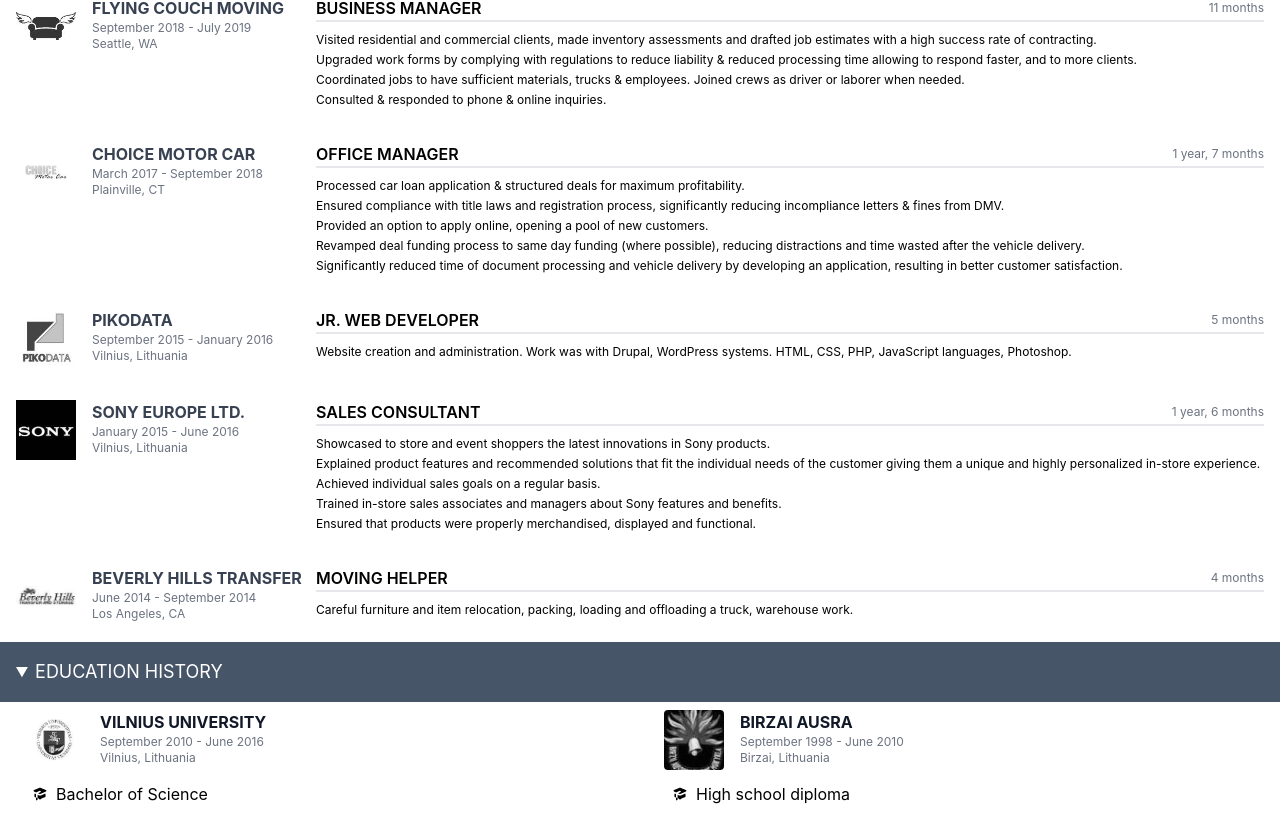
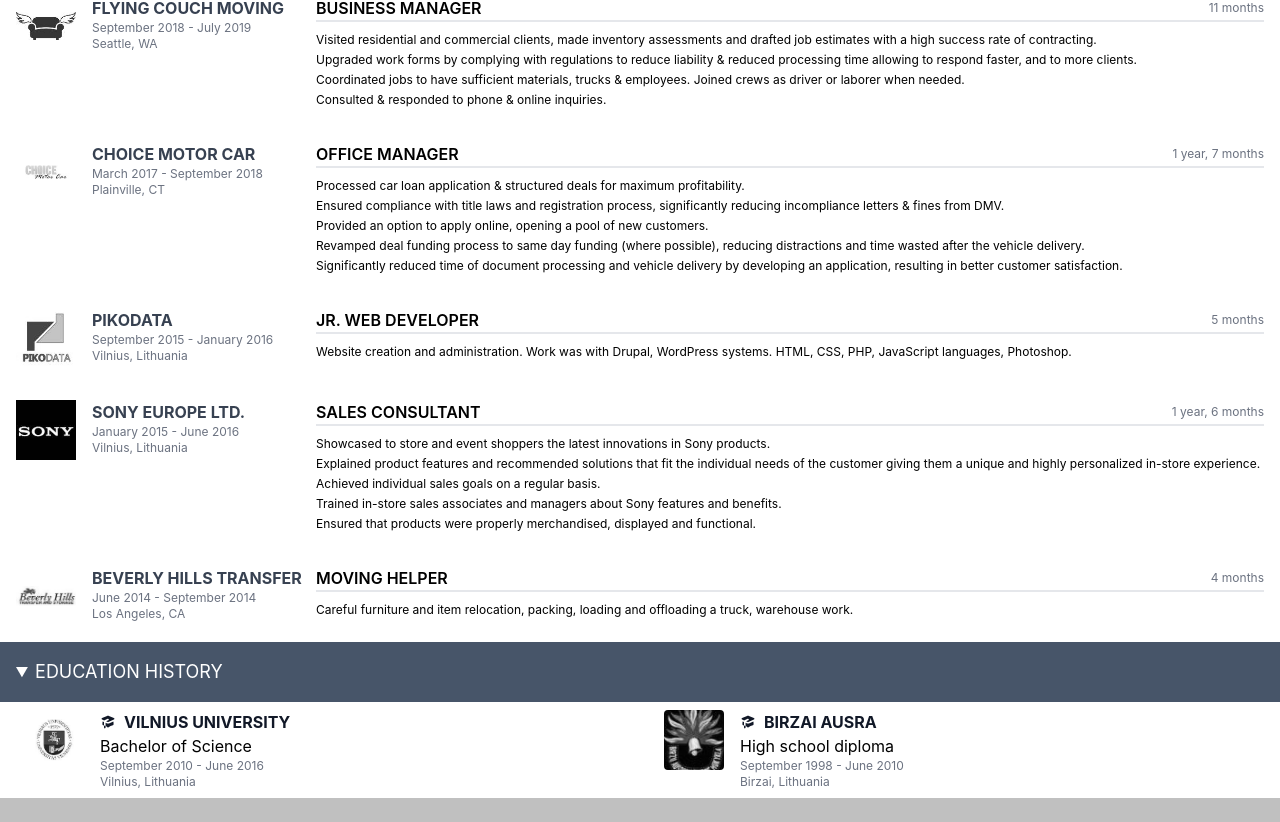
Before and after one commit to jelizarovas/resume, a React (Create React App) app: page / in a window 1280 px wide. Shown: the part 426-1248 px from the top of the page. After the commit the page ends 1224 px from the top, so only its background shows below. Built offline with nearby package versions, Linux system fonts and the light colour scheme.

Commit message:
updated edu, and pdf

```diff
--- a/src/components/Education.tsx
+++ b/src/components/Education.tsx
@@ -23,6 +23,7 @@
   location: string;
   logo: string;
   degree: string;
+  website: string;
 };
 
 const School = ({ school }: { school: SchoolType }) => {
@@ -37,9 +38,20 @@
           />
         </div>
         <div className="flex flex-col">
-          <span className="uppercase whitespace-nowrap font-bold text-gray-900 ">
-            {school.name}
+          <span className="flex space-x-2 items-center uppercase whitespace-nowrap font-bold text-gray-900 ">
+            <HiAcademicCap />{" "}
+            <a
+              href={school.website}
+              target="_blank"
+              rel="noreferrer"
+              className="hover:underline"
+            >
+              {school.name}
+            </a>
           </span>
+          <div className="rounded-lg  ">
+            <span>{school.degree}</span>
+          </div>
           <span className="text-xs whitespace-nowrap text-gray-500">
             {parseDateString(school.startDate)} -{" "}
             {parseDateString(school.finishDate)}
@@ -49,11 +61,7 @@
           </span>
         </div>
       </div>
-      <div className="flex flex-col items-stretch">
-        <div className="flex space-x-2 items-center px-6 py-2 mt-1 rounded-lg  ">
-          <HiAcademicCap /> <span>{school.degree}</span>
-        </div>
-      </div>
+      <div className="flex flex-col items-stretch"></div>
     </div>
   );
 };
```
Also changed, not shown: 1 other file (tests, documents, lock files or other folders).
